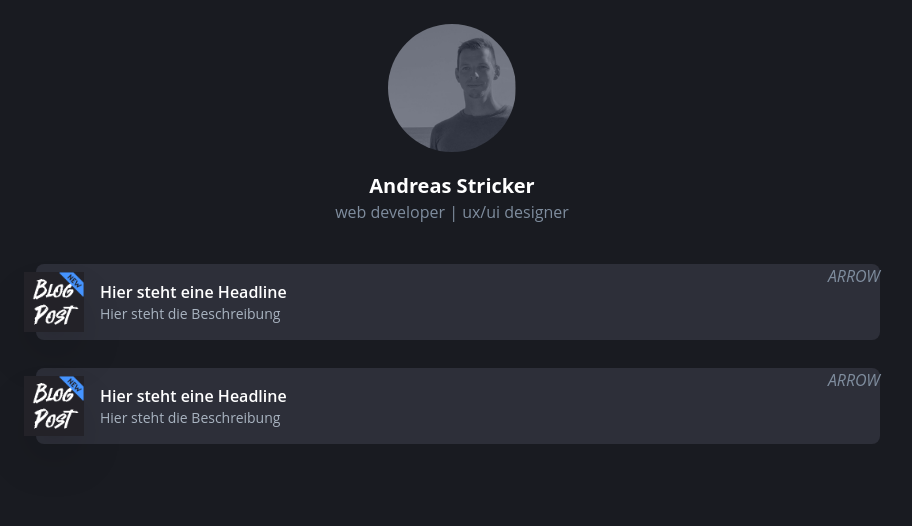
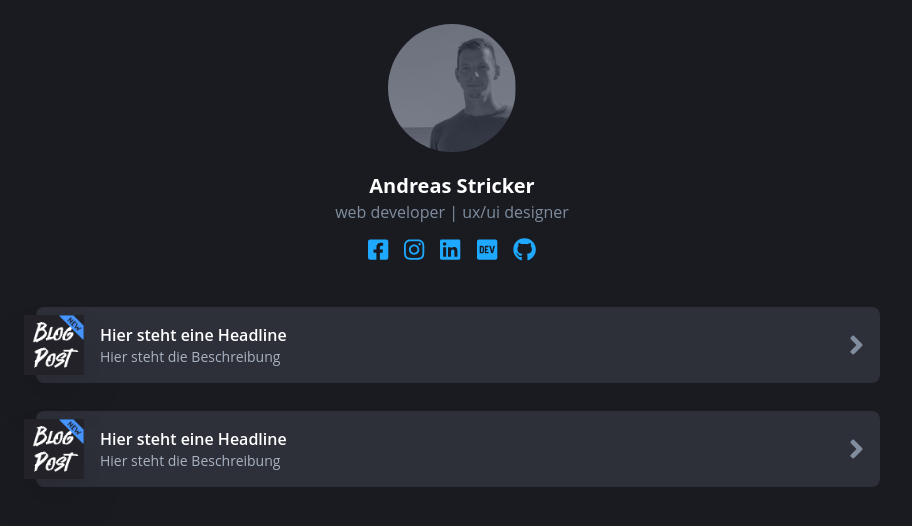
Before and after one commit to andreas-stricker/ownlinks, a Vue app: page / in a window 1280 px wide. Shown: the top 526 px of the page, without its empty margins (188-1100 px from the left). Built offline with nearby package versions, Linux system fonts and the light colour scheme.

Commit message:
fa icons, social links
social links, fa icon embed

```diff
--- a/package.json
+++ b/package.json
@@ -7,6 +7,10 @@
     "serve": "vite preview"
   },
   "dependencies": {
+    "@fortawesome/fontawesome-svg-core": "^1.2.34",
+    "@fortawesome/free-brands-svg-icons": "^5.15.2",
+    "@fortawesome/free-solid-svg-icons": "^5.15.2",
+    "@fortawesome/vue-fontawesome": "^3.0.0-1",
     "vue": "^3.0.5"
   },
   "devDependencies": {
--- a/src/components/Buttons.vue
+++ b/src/components/Buttons.vue
@@ -1,49 +1,48 @@
 <template>
-
   <div v-for="button in buttons" class="button flex rounded-lg mb-7 ml-3">
     <div class="imgWrap -ml-3 mt-2 shadow-2xl">
       <img src="/src/assets/img/blogpost.png" alt="Blogpost" />
     </div>
     <div class="text flex-auto text-left p-4">
-        <h2 class="text-white font-semibold text-md">{{button.title}}</h2>
-        <p class="description text-sm font-normal">{{button.description}}</p>
+      <h2 class="text-white font-semibold text-md">{{ button.title }}</h2>
+      <p class="description text-sm font-normal">{{ button.description }}</p>
     </div>
     <a href="{{button.link}}" target="_blank" rel="noopener"></a>
-      <div class="linkArrow">
-        <i>ARROW</i>
+    <div class="linkArrow flex justify-center flex-col text-3xl p-4 pl-2">
+      <fa :icon="['fas', 'angle-right']"></fa>
     </div>
   </div>
-
 </template>
 
 <script>
-
-export default{
-  data(){
-    return{
-      buttons: [{
-        id:1,
-        title:'Hier steht eine Headline',
-        description:'Hier steht die Beschreibung',
-        img:'',
-        link:'#'
+export default {
+  data() {
+    return {
+      buttons: [
+        {
+          id: 1,
+          title: "Hier steht eine Headline",
+          description: "Hier steht die Beschreibung",
+          img: "",
+          link: "#",
         },
         {
-        id:2,
-        title:'Hier steht eine Headline',
-        description:'Hier steht die Beschreibung',
-        img:'',
-        link:'#'
-      }]
-    }
-  }
-}
-
+          id: 2,
+          title: "Hier steht eine Headline",
+          description: "Hier steht die Beschreibung",
+          img: "",
+          link: "#",
+        },
+      ],
+    };
+  },
+};
 </script>
 
 <style lang="scss" scoped>
 .button {
   background-color: #2d2f39;
+  transition:background .25s ease-out;
 
   .imgWrap {
     width: 60px;
@@ -51,8 +50,20 @@ export default{
     object-fit: cover;
   }
 
-  .description{
-    color:#a9b4c1;
+  .description {
+    color: #a9b4c1;
+  }
+
+  .linkArrow{
+    transition:transform .25s ease-out;
+  }
+
+  &:hover{
+      background-color: #3b3d46;
+
+    .linkArrow{
+      transform:translateX(.45rem);
+    }
   }
 }
 </style>
--- a/src/components/Profile.vue
+++ b/src/components/Profile.vue
@@ -8,35 +8,78 @@
     />
     <h1 class="text-xl text-white font-bold">Andreas Stricker</h1>
     <p class="profileDescription">web developer | ux/ui designer</p>
-    <ul>
-      <li><a href="#"></a></li>
+    <ul id="socialIcons" class="flex justify-center mt-2">
       <li>
-        <a href="#"><i></i></a>
+        <a
+          href="https://facebook.com/andreas.stricker.webdev"
+          target="_blank"
+          rel="noopener"
+          >
+          <fa :icon="['fab', 'facebook-square']" />
+        </a>
       </li>
       <li>
-        <a href="#"><i></i></a>
+        <a
+          href="https://instagram.com/andy.webdev"
+          target="_blank"
+          rel="noopener"
+          >
+          <fa :icon="['fab', 'instagram']" />
+        </a>
       </li>
       <li>
-        <a href="#"><i></i></a>
+        <a
+          href="https://www.linkedin.com/in/andreas-stricker/"
+          target="_blank"
+          rel="noopener"
+          >
+          <fa :icon="['fab', 'linkedin']" />
+        </a>
       </li>
       <li>
-        <a href="#"><i></i></a>
+        <a
+          href="https://dev.to/andreas-stricker"
+          target="_blank"
+          rel="noopener"
+          >
+          <fa :icon="['fab', 'dev']" />
+        </a>
+      </li>
+      <li>
+        <a
+          href="https://github.com/andreas-stricker"
+          target="_blank"
+          rel="noopener"
+          >
+          <fa :icon="['fab', 'github']" />
+        </a>
       </li>
     </ul>
   </div>
-
 </template>
 
 <script>
 </script>
 
 
-<style scoped>
+<style scoped lang="scss">
 #profileImg {
   max-width: 8rem;
 }
-.profileDescription{
-  color:#7f8d9e;
+.profileDescription {
+  color: #7f8d9e;
+}
+
+#socialIcons{
+  li a{
+    font-size:1.45rem;
+    color:rgb(30, 169, 255);
+    padding:.5rem;
+    transition:color .25s ease-in-out;
+    &:hover{
+      color:#fff;
+    }
+  }
 }
 /* import 'font-awesome/css/font-awesome.css' */
 </style>
--- a/src/main.js
+++ b/src/main.js
@@ -1,5 +1,13 @@
 import { createApp } from 'vue'
 import App from './App.vue'
 import '/src/assets/css/tailwind.css'
+import { library } from '@fortawesome/fontawesome-svg-core'
+import { faFacebookSquare,faInstagram,faDev,faLinkedin, faGithub } from '@fortawesome/free-brands-svg-icons'
+import {faAngleRight} from '@fortawesome/free-solid-svg-icons'
+import {FontAwesomeIcon} from '@fortawesome/vue-fontawesome'
 
-createApp(App).mount('#app')
+library.add(faAngleRight, faFacebookSquare, faInstagram, faDev, faLinkedin, faGithub)
+
+const app = createApp(App)
+app.component('fa', FontAwesomeIcon)
+app.mount('#app')
```
Lines whose indentation alone changed are shown as unchanged.
